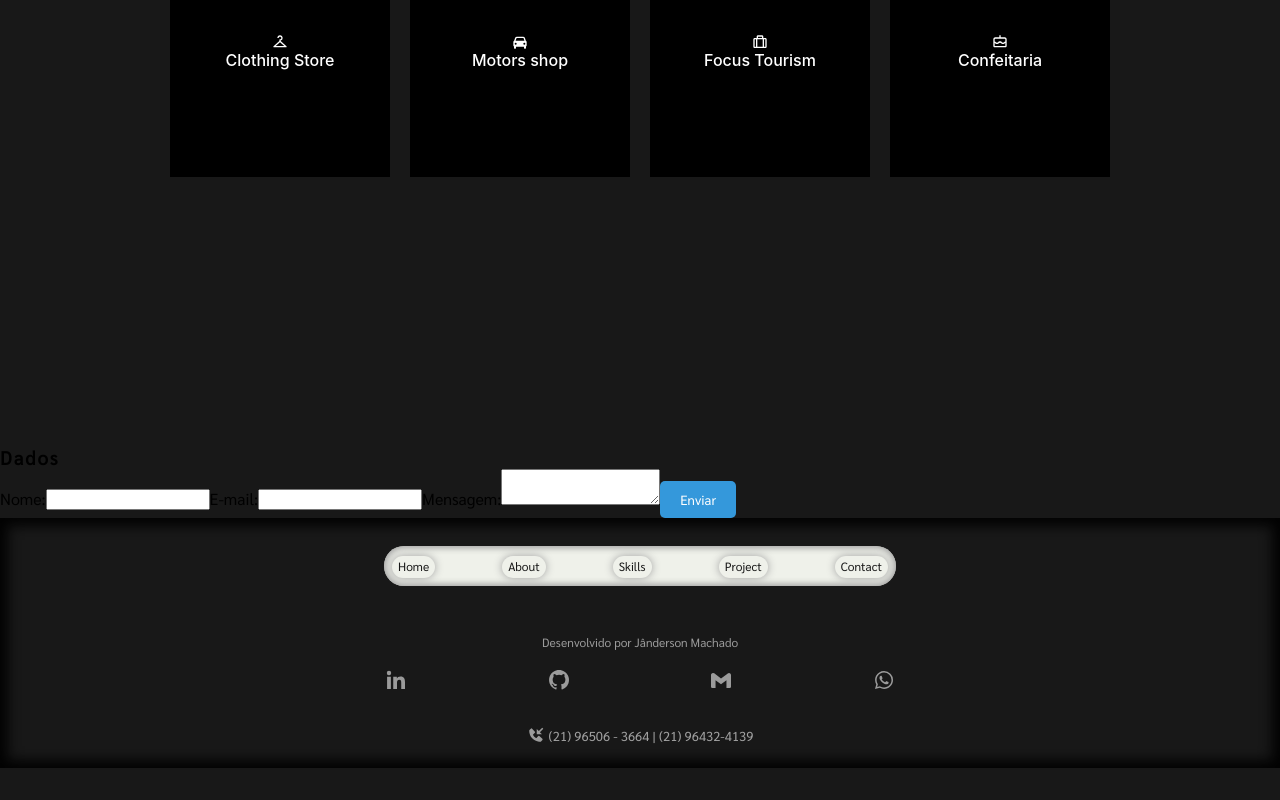
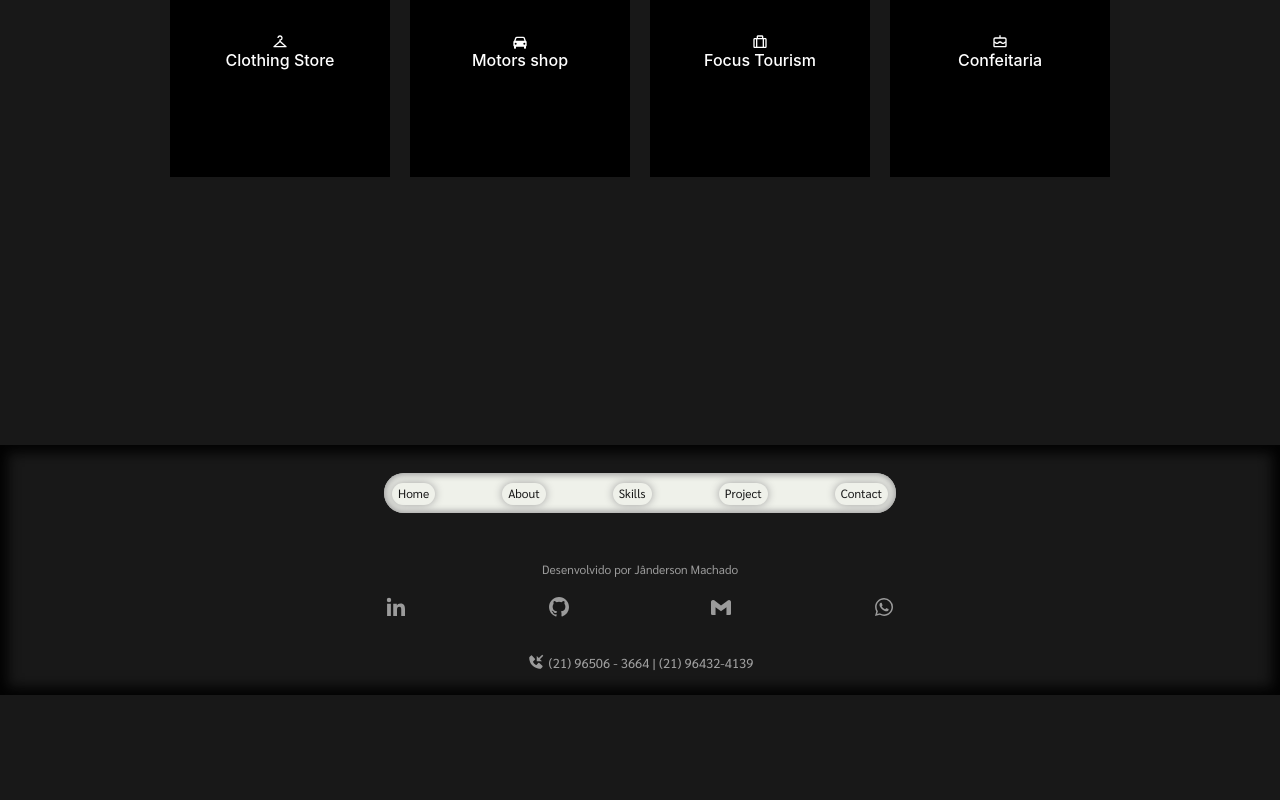
Before and after one commit to jotaMch/Portfolio_Jm, a React (Vite) app: page / in a window 1280 px wide. Shown: the part 2628-3428 px from the top of the page. After the commit the page ends 3355 px from the top, so only its background shows below. Built offline with nearby package versions, Linux system fonts and the light colour scheme.

Commit message:
add file

```diff
--- a/package.json
+++ b/package.json
@@ -10,6 +10,8 @@
     "preview": "vite preview"
   },
   "dependencies": {
+    "express": "^4.18.2",
+    "nodemailer": "^6.9.4",
     "react": "^18.2.0",
     "react-dom": "^18.2.0",
     "react-icon": "^1.0.0",
--- a/src/App.jsx
+++ b/src/App.jsx
@@ -32,7 +32,7 @@ function App() {
         </section>
             <Projects />
       </div>
-          < Mensagem />
+          {/* < Mensagem /> */}
           <Footer />
     </div>
     </>
--- a/src/components/Mensagem.jsx
+++ b/src/components/Mensagem.jsx
@@ -1,12 +1,14 @@
 import React from "react";
 import styled from 'styled-components';
+import '../styles/mensagem.css';
 
 const StyledSubmitButton = styled.button`
-    background-color: #3498db;
+    background-color: #DA3015;
     color: white;
-    padding: 10px 20px;
+    padding: 8px 20px;
     border: none;
     border-radius: 5px;
+    margin: 26px 0;
     cursor: pointer;
 `;
 
@@ -44,6 +46,14 @@ class Mensagem extends React.Component {
                 value,
                 isError: false
             },
+            [email]: {
+                value,
+                isError: false
+            },
+            [mensagem]: {
+                value,
+                isError: false
+            },
         });
     };
 
@@ -55,6 +65,14 @@ class Mensagem extends React.Component {
         if (nome.value === "") {
             this.setState({
                 nome: {
+                    ...nome,
+                    isError: true
+                },
+                email: {
+                    ...nome,
+                    isError: true
+                },
+                mensagem: {
                     ...nome,
                     isError: true
                 }
@@ -76,18 +94,36 @@ class Mensagem extends React.Component {
     render() {
         return (
             <div className="main">
-                <form onSubmit={this.handleSubmit}>
-                    <h3>Dados</h3>
-                    <label>Nome:</label>
-                    <input type="text" value={this.state.nome.value} name="nome" onChange={this.handleChange}/>
+                <form style={{display: 'flex',
+                            flexDirection: 'column',
+                            width: '30%'}} onSubmit={this.handleSubmit}>
+                    <h3 style={{
+                        color: '#DA3015',
+                        fontWeight: "lighter",
+                        margin: '20px 0'
+                    }}>Entre em contato comigo</h3>
+
+                    <input placeholder="Seu nome" style={{
+                        marginBottom: 20,
+                        borderRadius: 4,
+                        border: 'none',
+                        padding: 2
+                    }} type="text" value={this.state.nome.value} name="nome" onChange={this.handleChange}/>
                     {this.state.nome.isError && <TextError>O nome é obrigatório</TextError>}
 
-                    <label>E-mail:</label>
-                    <input type="email" value={this.state.email.value} name="email" onChange={this.handleChange}/>
+
+                    <input placeholder="Seu email" style={{
+                        marginBottom: 20,
+                        borderRadius: 4,
+                        border: 'none',
+                        padding: 2
+                    }} type="email" value={this.state.email.value} name="email" onChange={this.handleChange}/>
                     {this.state.email.isError && <TextError>O e-mail é obrigatório</TextError>}
 
-                    <label>Mensagem:</label>
-                    <textarea value={this.state.mensagem.value} name="mensagem" onChange={this.handleChange} />
+
+                    <textarea
+                    placeholder="Sua mensagem"
+                    value={this.state.mensagem.value} name="mensagem" onChange={this.handleChange} />
                     {this.state.mensagem.isError && <TextError>A mensagem é obrigatória</TextError>}
 
                     <StyledSubmitButton type="submit">Enviar</StyledSubmitButton>
--- a/src/styles/educacao.css
+++ b/src/styles/educacao.css
@@ -12,7 +12,7 @@
         margin: 16px auto 30px;
         font-weight: lighter;
         background-image: linear-gradient(to right, #e82406 , rgb(24, 24, 24));
-        width: 200px;
+        width: 30%;
         padding: 8px 0;
     }
 
--- /dev/null
+++ b/src/styles/mensagem.css
@@ -0,0 +1,3 @@
+textarea {
+    resize: none;
+}
```
Also changed, not shown: 1 other file (tests, documents, lock files or other folders).
